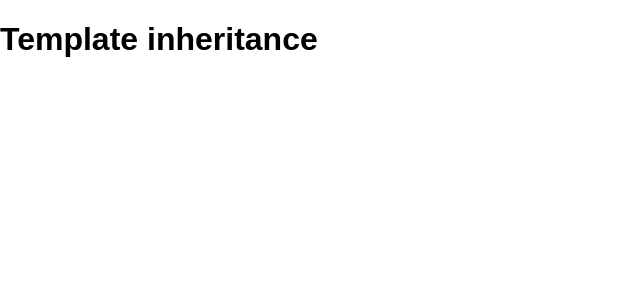
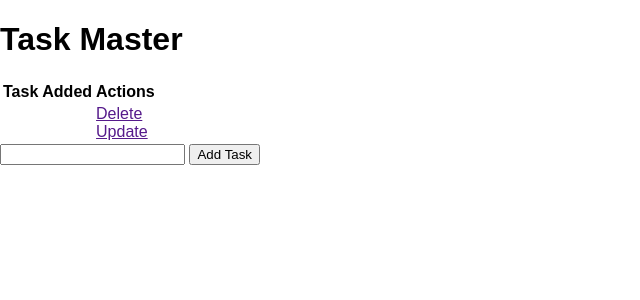
Before and after one commit to Huclark/Todo_WebApp, a Flask app: page / in a window 1280 px wide. Shown: the top 300 px of the page, without its empty margins (0-640 px from the left). Run offline with Flask 3, Linux system fonts and the light colour scheme.

Commit message:
UPdate: Create table and form

```diff
--- a/templates/index.html
+++ b/templates/index.html
@@ -1,9 +1,32 @@
 {% extends "layout.html" %}
 
 {% block head %}
-
+<title>Task Master</title>
 {% endblock %}
 
 {% block body %}
-  <h1>Template inheritance</h1>
+<div class="content">
+    <h1>Task Master</h1>
+    <table>
+        <tr>
+            <th>Task</th>
+            <th>Added</th>
+            <th>Actions</th>
+        </tr>
+        <tr>
+            <td></td>
+            <td></td>
+            <td>
+                <a href="">Delete</a>
+                <br>
+                <a href="">Update</a>
+            </td>
+        </tr>
+    </table>
+
+    <form action="/" method="post">
+        <input type="text" name="content" id="content">
+        <input type="submit" value="Add Task">
+    </form>
+</div>
 {% endblock %}
```
